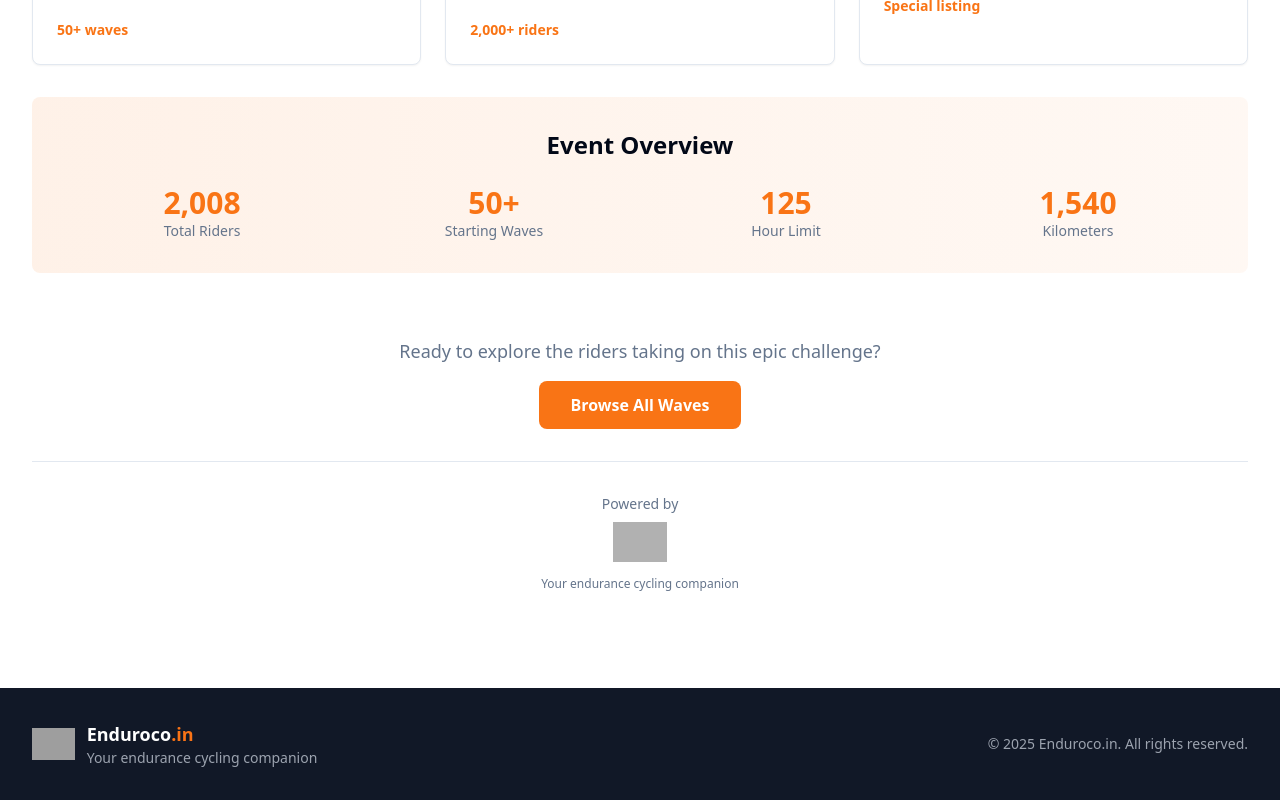
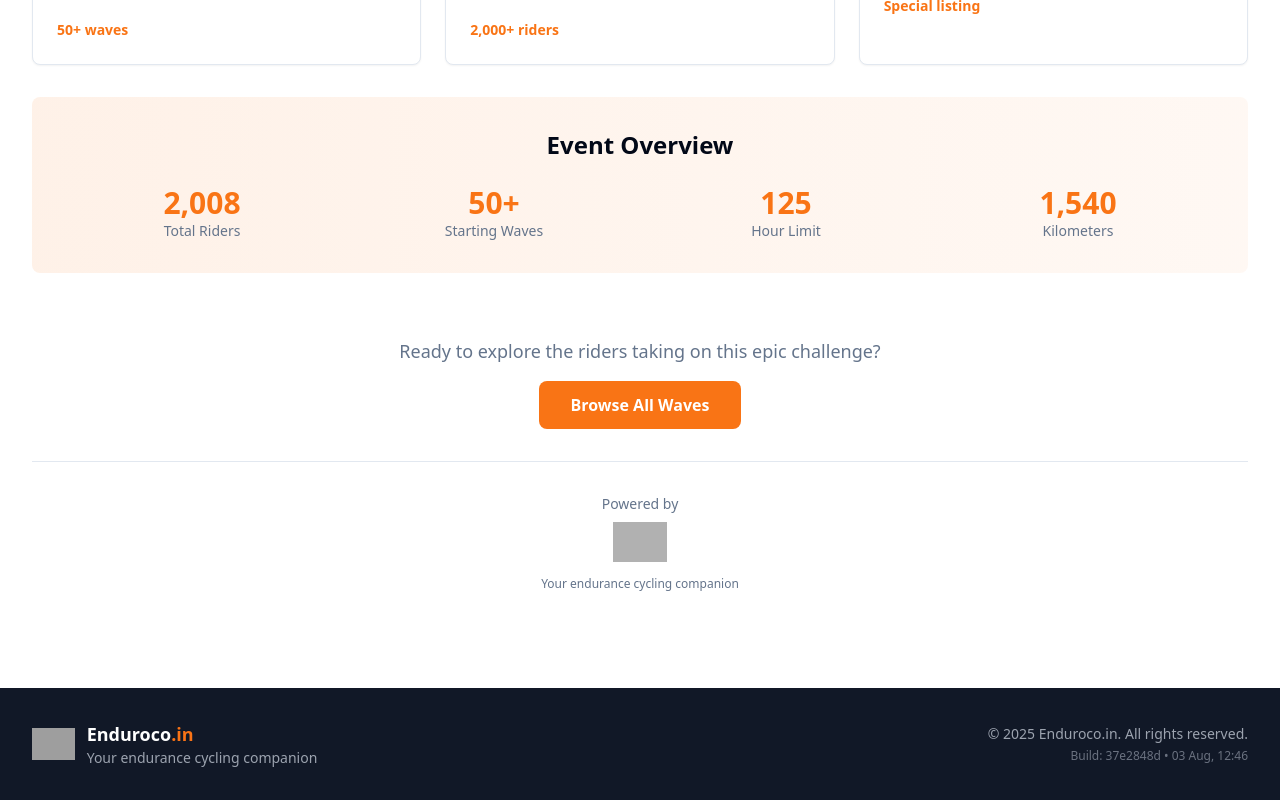
Before and after one commit to rohanshar/lel-riders-web, a React (Create React App) app: page / in a window 1280 px wide. Shown: the part 725-1525 px from the top of the page. Built offline with nearby package versions, Linux system fonts and the light colour scheme; no server answers; grey boxes are pictures that could not be loaded.

Commit message:
trying to fix bug

```diff
--- a/src/App.tsx
+++ b/src/App.tsx
@@ -11,6 +11,7 @@ import { usePageTracking } from './hooks/useAnalytics';
 import { GlobalDataProvider } from './contexts';
 import ErrorBoundary from './components/ErrorBoundary';
 import AsyncBoundary from './components/AsyncBoundary';
+import { buildInfo } from './buildInfo';
 
 function NavBar() {
   const [isMenuOpen, setIsMenuOpen] = useState(false);
@@ -162,6 +163,14 @@ function AppContent() {
                 <p className="text-sm text-gray-400">
                   © {new Date().getFullYear()} Enduroco.in. All rights reserved.
                 </p>
+                <p className="text-xs text-gray-500 mt-1">
+                  Build: {buildInfo.commitId.substring(0, 8)} • {new Date(buildInfo.buildTime).toLocaleString('en-GB', {
+                    day: '2-digit',
+                    month: 'short',
+                    hour: '2-digit',
+                    minute: '2-digit'
+                  })}
+                </p>
               </div>
             </div>
           </div>
--- /dev/null
+++ b/src/buildInfo.ts
@@ -0,0 +1,7 @@
+// This file is auto-generated by git pre-commit hook
+// DO NOT EDIT MANUALLY
+export const buildInfo = {
+  commitId: '37e2848d16642661ae6a86359df24eceae3d6530',
+  commitDate: '2025-08-03T17:59:46+05:30',
+  buildTime: '2025-08-03T12:46:37Z'
+};
--- a/src/components/IndianRiders.tsx
+++ b/src/components/IndianRiders.tsx
@@ -53,8 +53,14 @@ const IndianRiders: React.FC = () => {
     rawTrackingData,
     loading: globalLoading,
     errors: globalError,
-    refreshTracking
+    refreshTracking: originalRefreshTracking
   } = useGlobalData();
+
+  // SAFETY: Wrap refreshTracking to prevent any automatic calls
+  const refreshTracking = React.useCallback(async () => {
+    console.log('[IndianRiders] Manual refresh triggered by user');
+    return originalRefreshTracking();
+  }, [originalRefreshTracking]);
 
   const [selectedRider, setSelectedRider] = useState<Rider | null>(null);
   const [searchTerm, setSearchTerm] = useState('');
@@ -105,6 +111,7 @@ const IndianRiders: React.FC = () => {
 
   // Update time since last update only - NO AUTO REFRESH
   useEffect(() => {
+    // SAFETY CHECK: Ensure no auto-refresh
     const updateTimers = () => {
       if (!lastUpdateTime) return;
 
@@ -114,7 +121,12 @@ const IndianRiders: React.FC = () => {
       const diffMinutes = Math.floor(diffSeconds / 60);
       const seconds = diffSeconds % 60;
 
-      // Format time since update
+      // SAFETY: Log if we're near the old auto-refresh time
+      if (diffSeconds >= 600 && diffSeconds <= 660) {
+        console.warn('[IndianRiders] Near 10-minute mark but auto-refresh is DISABLED');
+      }
+
+      // Format time since update - DISPLAY ONLY, NO ACTIONS
       if (diffMinutes === 0) {
         setTimeSinceUpdate(`${seconds}s ago`);
       } else if (diffMinutes === 1) {
@@ -126,12 +138,14 @@ const IndianRiders: React.FC = () => {
         const mins = diffMinutes % 60;
         setTimeSinceUpdate(`${hours}h ${mins}m ago`);
       }
+
+      // SAFETY: Absolutely no refresh calls here
     };
 
     updateTimers();
     const interval = setInterval(updateTimers, 1000);
     return () => clearInterval(interval);
-  }, [lastUpdateTime]);
+  }, [lastUpdateTime]); // SAFETY: Removed refreshTracking from deps
 
   // Toggle card expansion
   const toggleCardExpansion = (cardId: string) => {
@@ -663,6 +677,14 @@ const IndianRiders: React.FC = () => {
                       const currentDistance = calculateRiderDistance(selectedRider);
                       const controls = getControlsForRider(selectedRider.rider_no);
 
+                      console.log('[Expected Arrival Debug]', {
+                        rider: selectedRider.name,
+                        status: selectedRider.status,
+                        currentDistance,
+                        checkpoints: selectedRider.checkpoints.length,
+                        controls: controls.length
+                      });
+
                       // Find the next control
                       let nextControl = null;
                       for (const control of controls) {
--- a/src/contexts/GlobalDataStore.tsx
+++ b/src/contexts/GlobalDataStore.tsx
@@ -28,11 +28,11 @@ import {
   RawTrackingRider
 } from '../utils/dataProcessors';
 
-// Default cache durations
+// Default cache durations - DISABLED AUTO-REFRESH
 const CACHE_DURATIONS = {
-  riders: 5 * 60 * 1000, // 5 minutes
-  tracking: 30 * 1000,   // 30 seconds
-  routes: Infinity       // Never expires
+  riders: Infinity,    // SAFETY: No auto-refresh
+  tracking: Infinity,  // SAFETY: No auto-refresh
+  routes: Infinity     // Never expires
 };
 
 // Context
@@ -391,8 +391,14 @@ export const GlobalDataProvider: React.FC<GlobalDataProviderProps> = ({
 
   // Initial fetch only - no auto-refresh
   useEffect(() => {
+    console.log('[GlobalDataProvider] Mounting - Initial fetch only, NO auto-refresh');
+    console.log('[GlobalDataProvider] Cache durations:', cacheDurations);
+
     // Initial fetch
     fetchAllData();
+
+    // SAFETY: Absolutely no intervals or timeouts here
+    console.log('[GlobalDataProvider] No intervals set up - manual refresh only');
 
     return () => {
       // Abort any ongoing requests on unmount
```
Also changed, not shown: 2 other files (tests, documents, lock files or other folders).
